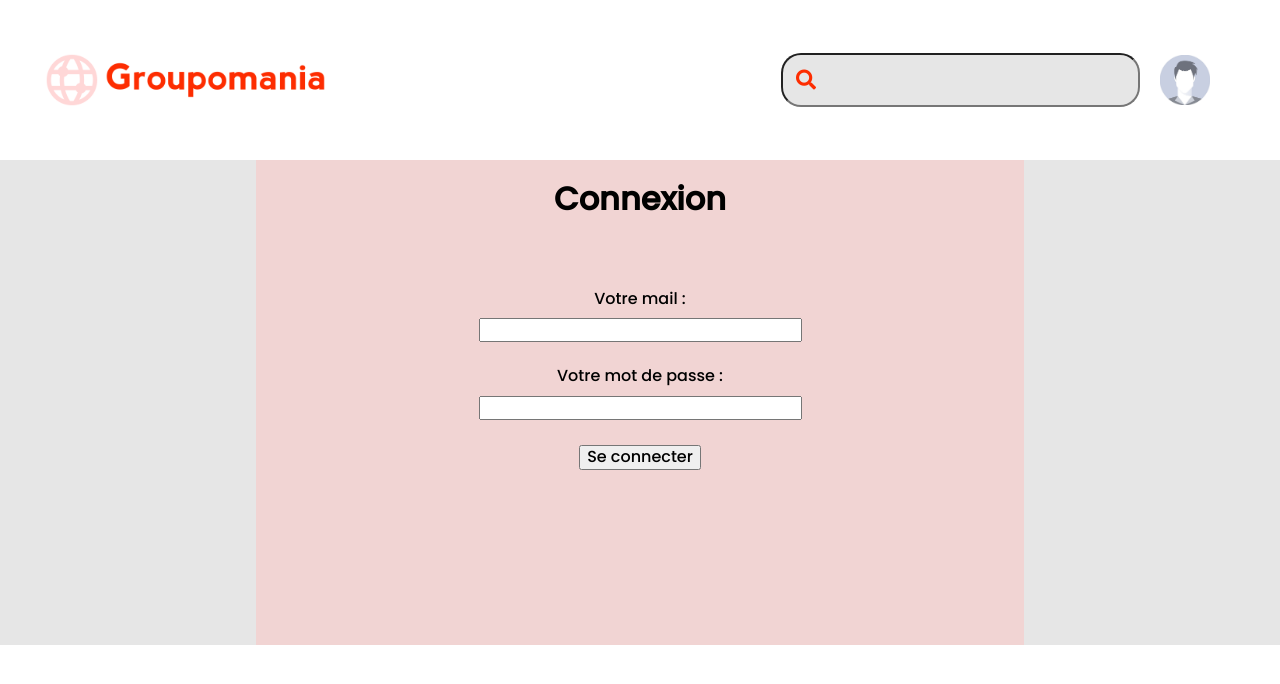
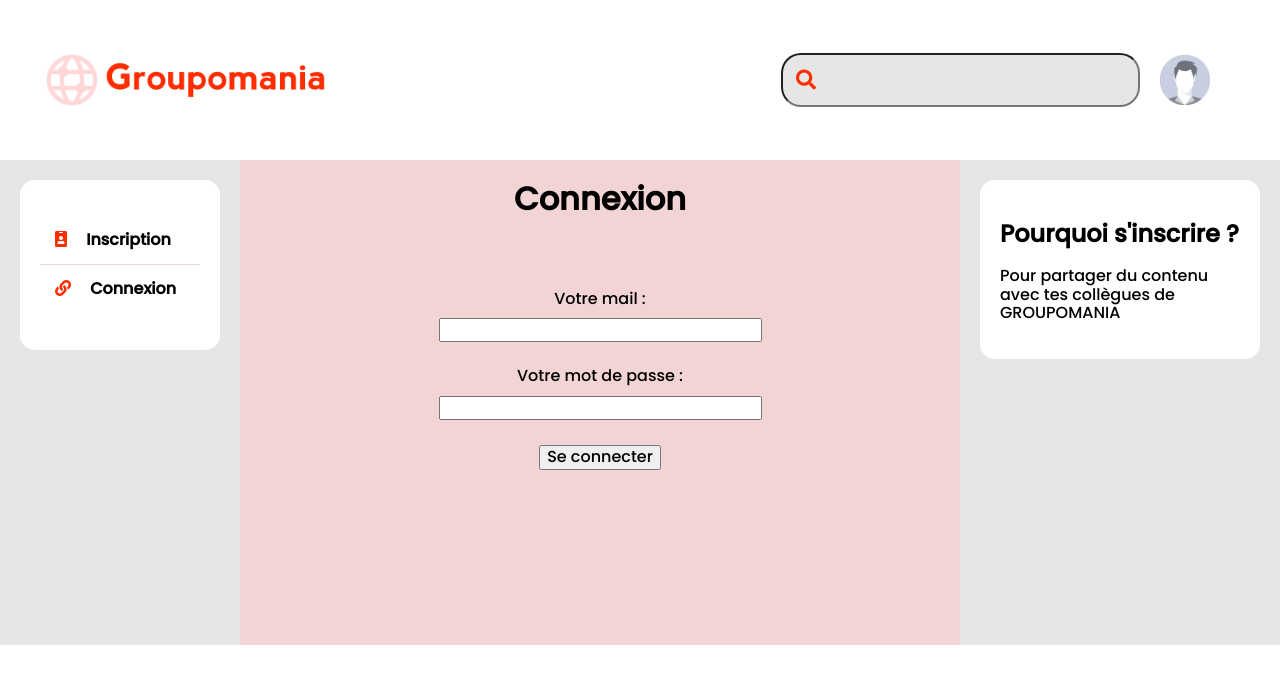
Before and after one commit to Tam-star/TamaraWenner_7_27122021, a React (Create React App) app in the folder frontend/my-app/: page / in a window 1280 px wide. Shown: the top 684 px of the page. Built offline with nearby package versions, Linux system fonts and the light colour scheme.

Commit message:
signup container added

```diff
--- a/frontend/my-app/src/components/connexion.js
+++ b/frontend/my-app/src/components/connexion.js
@@ -9,11 +9,11 @@ export default function Connexion() {
                     Votre mail :
                 </label>
                 <input type={'email'} id="email" name="email"></input>
-                <label>
+                <label htmlFor="password">
                     Votre mot de passe :
                 </label>
-                <input htmlFor="password" type={'password'}></input>
-                <input type="submit" id="password" name="password" value="Se connecter"></input>
+                <input type={'password'} id="password" name="password" ></input>
+                <input type="submit" value="Se connecter"></input>
             </form>
         </section>
     )
--- a/frontend/my-app/src/components/left-container.js
+++ b/frontend/my-app/src/components/left-container.js
@@ -2,14 +2,16 @@ import React from 'react';
 import Nav from './nav';
 import maleAvatar from '../assets/male-avatar-profile.jpg';
 
-export default function LeftContainer() {
+export default function LeftContainer({ connected, changeCenterContainer }) {
     return (
         <section className='left-container'>
-            <div className='profile-container'>
-                <img src={maleAvatar} alt='Profil' />
-                <p>Alexandre</p>
-            </div>
-            <Nav />
+            {connected ?
+                <div className='profile-container'>
+                    <img src={maleAvatar} alt='Profil' />
+                    <p>Alexandre</p>
+                </div>
+                : ''}
+            <Nav connected={connected} handleClick={changeCenterContainer} />
         </section>
     )
 
--- a/frontend/my-app/src/components/nav.js
+++ b/frontend/my-app/src/components/nav.js
@@ -1,6 +1,23 @@
 import React from 'react';
 
-export default function Nav() {
+export default function Nav({ connected, handleClick }) {
+
+    // const handleClick = event =>{
+    //     // event.preventDefault()
+    //     console.log('coucou')
+    // }
+
+
+    if (!connected) {
+        return (
+            <nav className='menu'>
+                <ul>
+                    <li className='menu__element' onClick={handleClick}><i className="fas fa-id-badge"></i> Inscription</li>
+                    <li className='menu__element menu__element--no-border' onClick={handleClick}><i className="fas fa-link"></i> Connexion</li>
+                </ul>
+            </nav>
+        )
+    }
     return (
         <nav className='menu'>
             <ul>
--- /dev/null
+++ b/frontend/my-app/src/components/subscription.js
@@ -0,0 +1,33 @@
+import React from 'react';
+
+export default function Subscription() {
+    return (
+        <section className='center-container login-container'>
+            <h1>Inscription</h1>
+            <form>
+                <label htmlFor="last-name">
+                    Votre nom :
+                </label>
+                <input type={'text'} id="last-name" name="last-name"></input>
+                <label htmlFor="first-name">
+                    Votre prénom :
+                </label>
+                <input type={'text'} id="first-name" name="first-name"></input>
+                <label htmlFor="email">
+                    Votre mail :
+                </label>
+                <input type={'email'} id="email" name="email"></input>
+                <label htmlFor="pseudo">
+                    Votre pseudo :
+                </label>
+                <input type={'text'} id="pseudo" name="pseudo"></input>
+                <label htmlFor="password">
+                    Votre mot de passe :
+                </label>
+                <input type={'password'} id="password" name="password" ></input>
+                <input type="submit" value="Valider"></input>
+            </form>
+        </section>
+    )
+
+}
--- a/frontend/my-app/src/routes/home.js
+++ b/frontend/my-app/src/routes/home.js
@@ -1,14 +1,34 @@
 import '../sass/App.scss';
+import React from 'react';
 import Header from '../components/header';
 import Connexion from '../components/connexion';
+import LeftContainer from '../components/left-container';
+import Subscription from '../components/subscription';
+
+function Home() {
+
+  const [login, setLogin] = React.useState(true)
+
+  const changeCenterContainer = event => {
+    if (event.target.textContent.includes('Inscription')) {
+      setLogin(false)
+    }
+    else {
+      setLogin(true)
+    }
+  }
 
 
-function Home() {
   return (
     <div className="App">
       <Header />
       <main className='main-container'>
-        <Connexion/>
+        <LeftContainer connected={false} changeCenterContainer={changeCenterContainer} />
+        {login ? <Connexion /> : <Subscription/>}
+        <section className='right-container info'>
+          <h2>Pourquoi s'inscrire ?</h2>
+          <p>Pour partager du contenu avec tes collègues de GROUPOMANIA</p>
+        </section>
       </main>
     </div>
   );
--- a/frontend/my-app/src/routes/newsfeed.js
+++ b/frontend/my-app/src/routes/newsfeed.js
@@ -10,7 +10,7 @@ function NewsFeed() {
     <div className="App">
       <Header />
       <main className='main-container'>
-        <LeftContainer/>
+        <LeftContainer connected={true}/>
         <CenterContainer/>
         <div className='right-container'>
           <h2>CONTACT</h2>
--- a/frontend/my-app/src/sass/layouts/_left-container.scss
+++ b/frontend/my-app/src/sass/layouts/_left-container.scss
@@ -17,6 +17,7 @@
         padding : 0;
     }
     &__element {
+        cursor: pointer;
         list-style-type:none;
         padding : 15px;
         font-weight : bold;
--- a/frontend/my-app/src/sass/layouts/_right-container.scss
+++ b/frontend/my-app/src/sass/layouts/_right-container.scss
@@ -1,9 +1,14 @@
 
 .right-container{
     width: 20vw;
+    height :fit-content;
 }
 
-.contact-container{
+.info{
+    @include card-style();
+}
+
+.contact-container {
     @include card-style;
     & ul{
         padding : 0;
```
Also changed, not shown: frontend/my-app/src/components/profile-container.js (added, +15 -0 lines).
